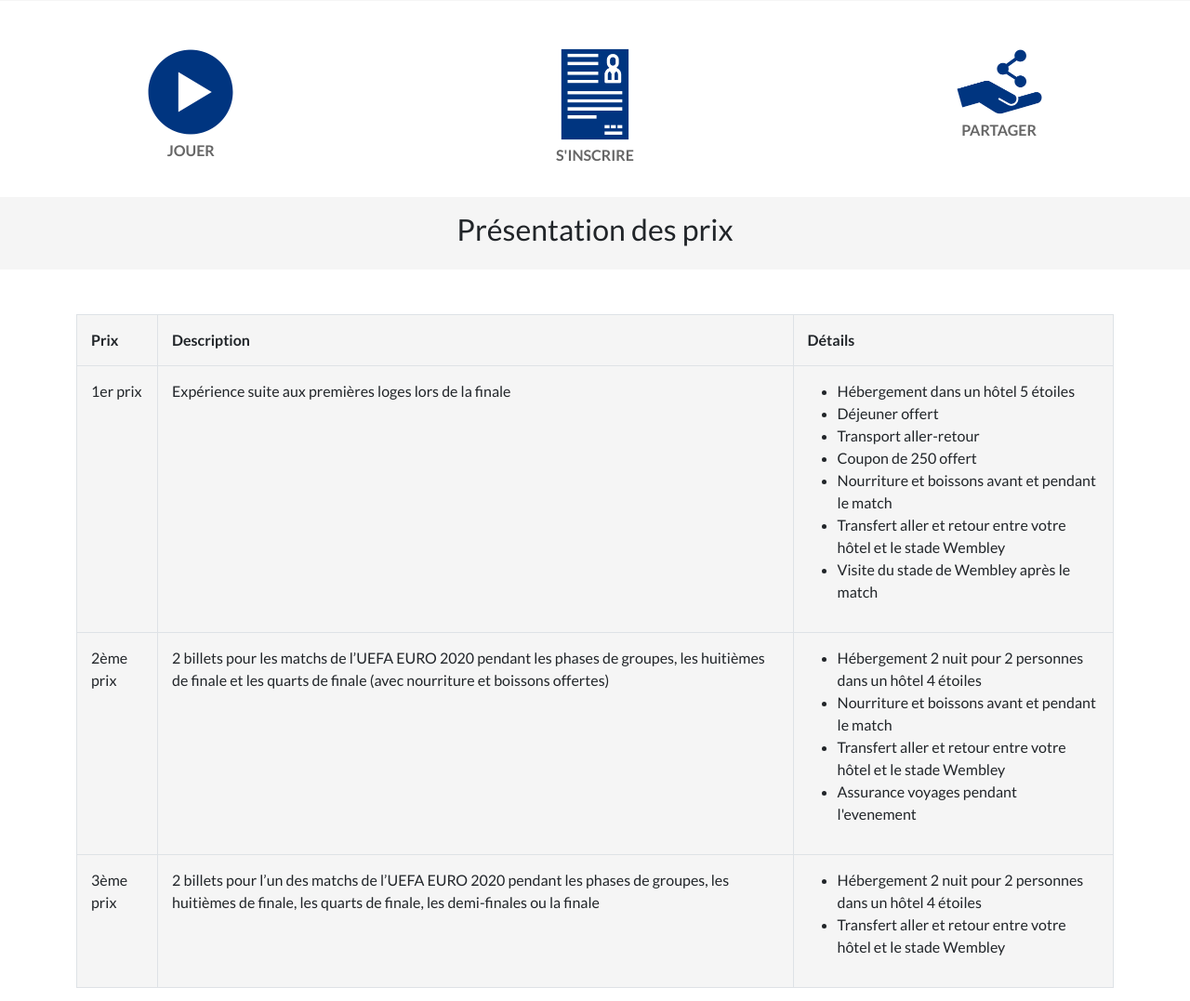
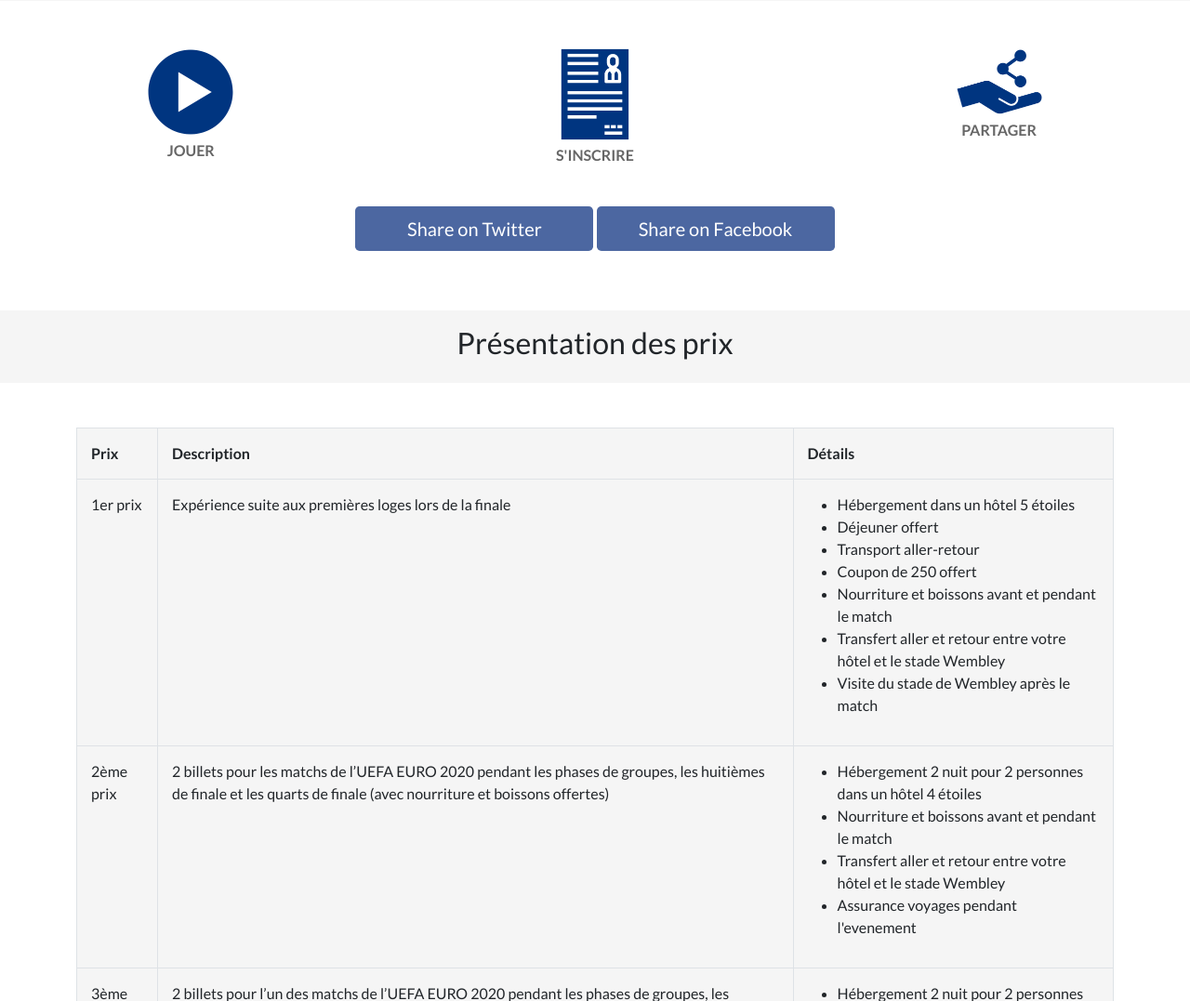
Before and after one commit to hammenth2u/ifa-metz-battle-dev, a PHP site: the page made by app/views/home.tpl.php in a window 1280 px wide. Shown: the part 833-1910 px from the top of the page at 93% size. Run offline with PHP 8.4, Linux system fonts and the light colour scheme; the template is opened without the code that fills it, so the values that code supplies are empty.

Commit message:
ajout btn share

```diff
--- a/app/views/home.tpl.php
+++ b/app/views/home.tpl.php
@@ -1,5 +1,18 @@
 <?php $url = 'http://localhost/ifa-metz-battle-dev/public' ?>
 
+<style>
+.btn-facebook {
+	color: #fff;
+	background-color: #4C67A1;
+}
+.btn-facebook:hover {
+	color: #fff;
+	background-color: #405D9B;
+}
+.btn-facebook:focus {
+	color: #fff;
+}
+</style>
 
 <div id="h">
     <div class="container">
@@ -48,21 +61,27 @@
   </div>
 </div>
 
+  <!--
+  <a class="btn" href="https://twitter.com/share?hashtags=UEFA2020,bookingcom&text=WOUAW ! Toi aussi tente de gagner un voyage" target="_blank">
+    Partager via Twitter
+  </a>
+  <a class="btn" href="https://www.facebook.com/sharer/sharer.php?u=url.test" target="_blank">
+    Partager via Facebook
+  </a> -->
+  <div style="text-align:center">
+    <a href="https://twitter.com/share?hashtags=UEFA2020,bookingcom&text=WOUAW ! Toi aussi tente de gagner un voyage" target="_blank" onclick="window.open(this.href,'targetWindow','toolbar=no,location=0,status=no,menubar=no,scrollbars=yes,resizable=yes,width=600,height=250'); return false"><button style="width:20%; margin-top:10px;" type="button" class="btn btn-facebook btn-lg"><i class="fa fa-facebook fa-2"></i> Share on Twitter</button></a>
+    <a href="https://www.facebook.com/sharer/sharer.php?s=100&p[url]=http://www.example.com&p[images][0]=&p[title]=Title%20Goes%20Here&p[summary]=Description%20goes%20here!" target="_blank" onclick="window.open(this.href,'targetWindow','toolbar=no,location=0,status=no,menubar=no,scrollbars=yes,resizable=yes,width=600,height=250'); return false"><button style="width:20%; margin-top:10px;" type="button" class="btn btn-facebook btn-lg"><i class="fa fa-facebook fa-2"></i> Share on Facebook</button></a>
+  </div>
 
- <div class="mb-5 p-3 text-center div-grey">
+ <div style="margin-top:4rem" class="mb-5 p-3 text-center div-grey">
       <h2 class="centered">Présentation des prix</h2>
   </div>
 
 <div class="container mb-5">
 
-  <!--
-  <a href="https://twitter.com/share?hashtags=UEFA2020,bookingcom&text=WOUAW ! Toi aussi tente de gagner un voyage" target="_blank">
-    Partager via Twitter
-  </a>
-  <a href="https://www.facebook.com/sharer/sharer.php?u=url.test" target="_blank">
-    Partager via Facebook
-  </a>
-  -->
+
+
+
 
   <table class="table table-bordered table-grey table-p">
     <thead>
```
